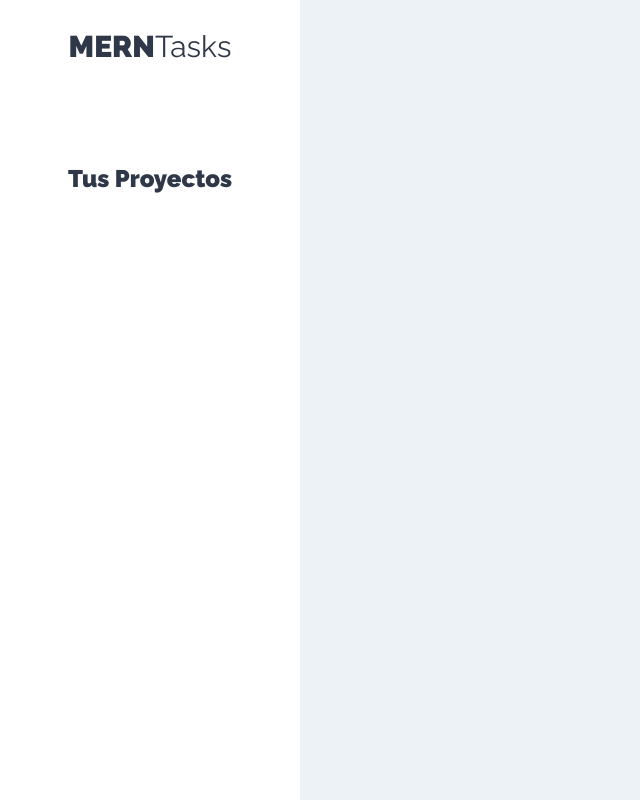
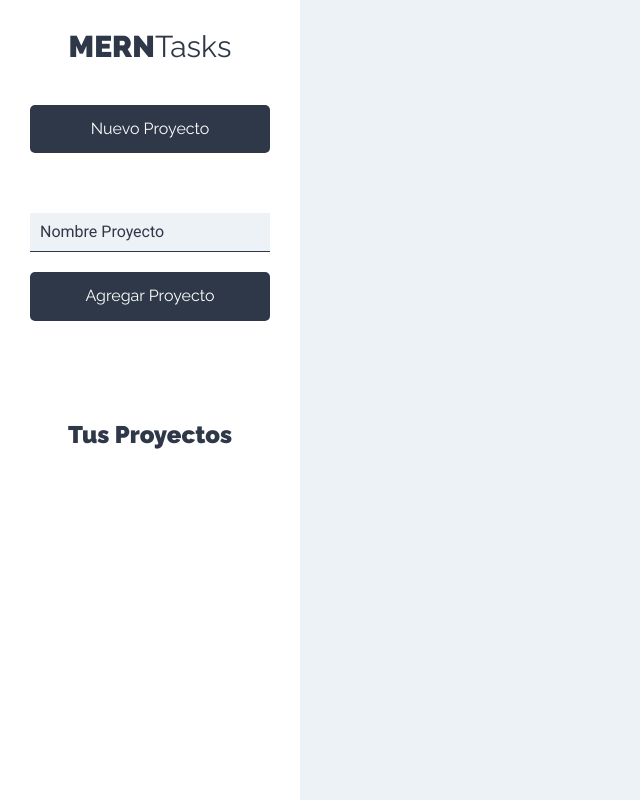
Before and after one commit to SisifoDev/MERN-Tasks, a React (Create React App) app: page /proyectos in a window 1280 px wide. Shown: the whole page, without its empty margins (0-640 px from the left). Built offline with nearby package versions, Linux system fonts and the light colour scheme.

Commit message:
Componente NuevoProyecto

```diff
--- a/src/components/layout/Sidebar.js
+++ b/src/components/layout/Sidebar.js
@@ -1,4 +1,5 @@
 import React from "react";
+import NuevoProyecto from "../proyectos/NuevoProyecto";
 
 const Sidebar = () => {
   return (
@@ -6,6 +7,7 @@ const Sidebar = () => {
       <h1>
         MERN<span>Tasks</span>
       </h1>
+      <NuevoProyecto />
       <div className="proyectos">
         <h2>Tus Proyectos</h2>
       </div>
--- /dev/null
+++ b/src/components/proyectos/NuevoProyecto.js
@@ -0,0 +1,26 @@
+import React, { Fragment } from "react";
+
+const NuevoProyecto = () => {
+  return (
+    <Fragment>
+      <button type="button" className="btn btn-block btn-primario">
+        Nuevo Proyecto
+      </button>
+      <form action="" className="formulario-nuevo-proyecto">
+        <input
+          type="text"
+          className="input-text"
+          placeholder="Nombre Proyecto"
+          name="nombre"
+        />
+        <input
+          type="submit"
+          className="btn btn-primario btn-block"
+          value="Agregar Proyecto"
+        />
+      </form>
+    </Fragment>
+  );
+};
+
+export default NuevoProyecto;
--- a/src/index.css
+++ b/src/index.css
@@ -321,3 +321,34 @@ aside {
   display: block;
   opacity: 0.7;
 }
+
+.alerta {
+  position: fixed;
+  top: 0;
+  left: 0;
+  padding: 1rem 3rem;
+  border-radius: 1rem;
+  font-family: var(--headingFont);
+  font-weight: 600;
+  text-transform: uppercase;
+  font-size: 2.2rem;
+  text-align: center;
+  width: 100%;
+}
+@media (min-width: 768px) {
+  .alerta {
+    width: auto;
+    top: 30px;
+    right: 10px;
+    left: auto;
+  }
+}
+
+.alerta-ok {
+  background-color: rgb(109, 211, 109);
+  color: rgb(2, 103, 2);
+}
+.alerta-error {
+  background-color: rgb(230, 78, 78);
+  color: var(--blanco);
+}
```
